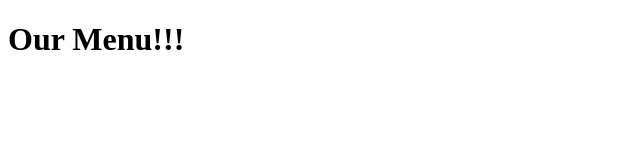
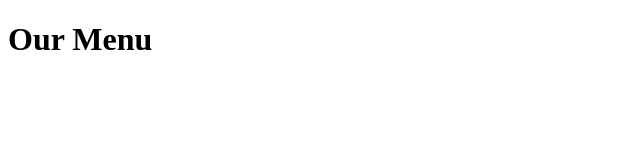
Before and after one commit to Mervert/coursera-module, a plain HTML site: page module2-solution/index.html in a window 1280 px wide. Shown: the full height of the page, 0-640 px from the left. Drawn offline with Linux system fonts and the light colour scheme.

Commit message:
My first style.

```diff
--- a/module2-solution/index.html
+++ b/module2-solution/index.html
@@ -4,6 +4,6 @@
 	<title>Assigment Solution for Module 2</title>
 </head>
 <body>
-<h1> Our Menu!!!</h1>
+<h1> Our Menu</h1>
 </body>
 </html>
```
Also changed, not shown: module2-solution/css/style.css (added).
